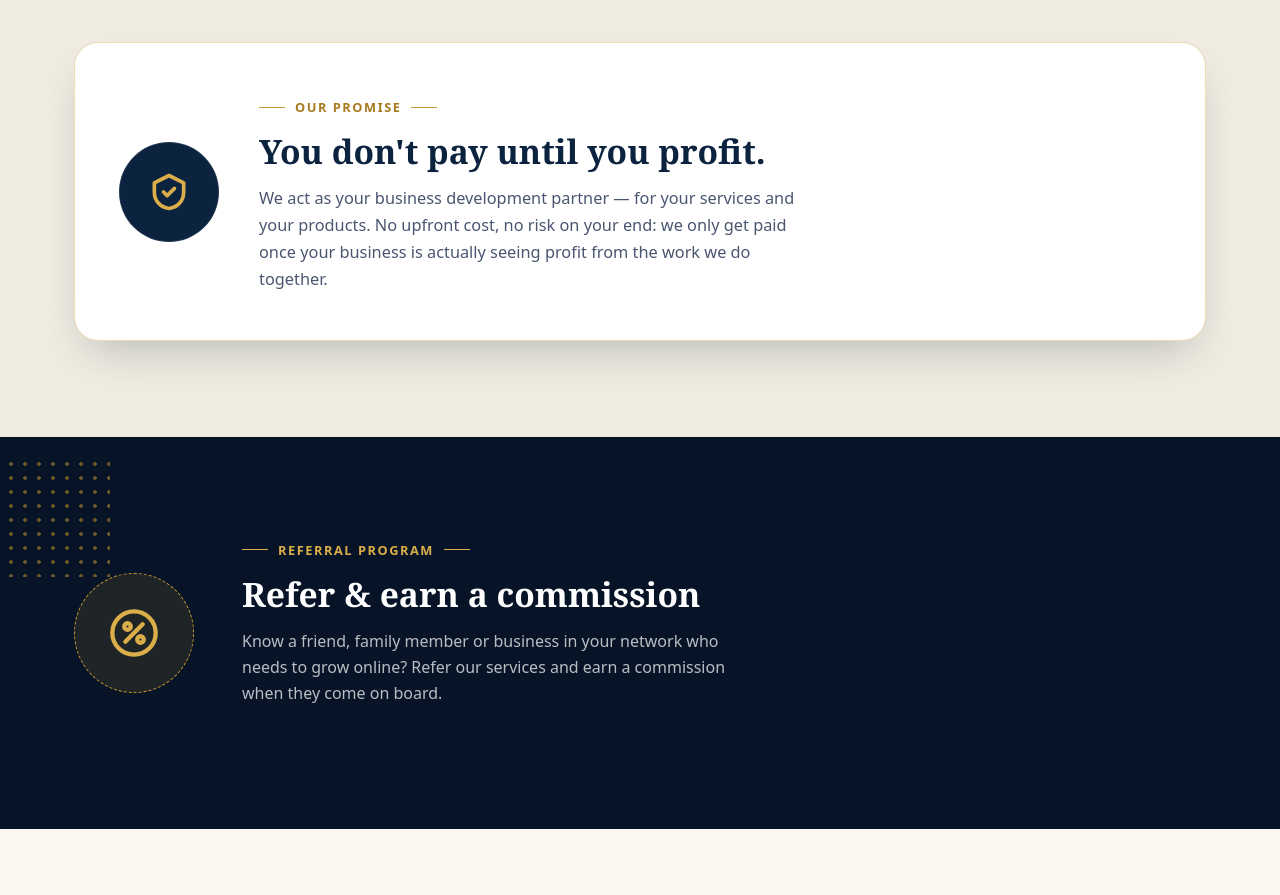
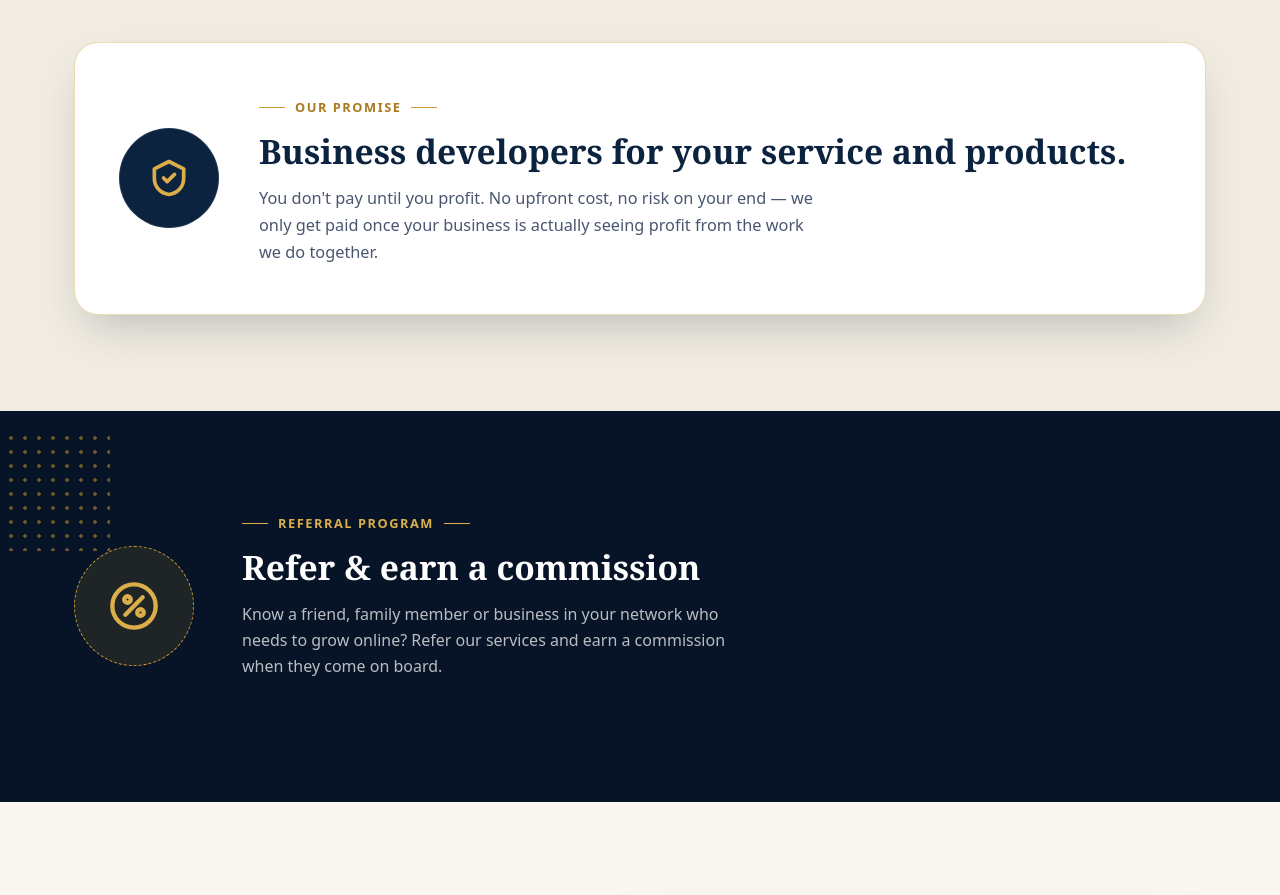
Before and after one commit to AalokitHarry/teamgraceworks, a plain HTML site: page index.html in a window 1280 px wide. Shown: the part 3560-4455 px from the top of the page. Drawn offline with Linux system fonts and the light colour scheme.

Commit message:
Lead the Our Promise section with the exact requested phrasing
Swaps the headline to "Business developers for your service and
products" (matching the literal phrasing requested), moving "You
don't pay until you profit" into the opening line of the body copy.

```diff
--- a/index.html
+++ b/index.html
@@ -316,8 +316,8 @@
         </div>
         <div class="promise-card__copy">
           <span class="kicker"><i></i>Our Promise<i></i></span>
-          <h2>You don't pay until you profit.</h2>
-          <p>We act as your business development partner — for your services and your products. No upfront cost, no risk on your end: we only get paid once your business is actually seeing profit from the work we do together.</p>
+          <h2>Business developers for your service and products.</h2>
+          <p>You don't pay until you profit. No upfront cost, no risk on your end — we only get paid once your business is actually seeing profit from the work we do together.</p>
         </div>
       </div>
     </div>
```
